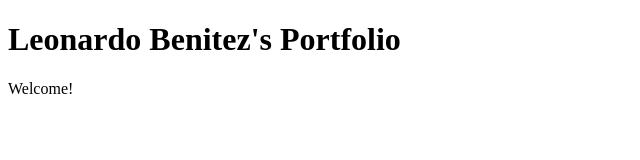
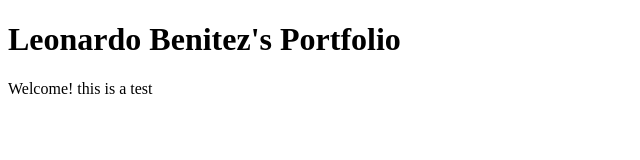
Before and after one commit to Lbenitez60/CFTesting, a plain HTML site: page index.html in a window 1280 px wide. Shown: the full height of the page, 0-640 px from the left. Drawn offline with Linux system fonts and the light colour scheme.

Commit message:
Update index.html

```diff
--- a/index.html
+++ b/index.html
@@ -6,7 +6,7 @@
 <body>
 
 <h1>Leonardo Benitez's Portfolio</h1>
-<p>Welcome!</p>
+<p>Welcome! this is a test</p>
 
 </body>
 </html>
```
